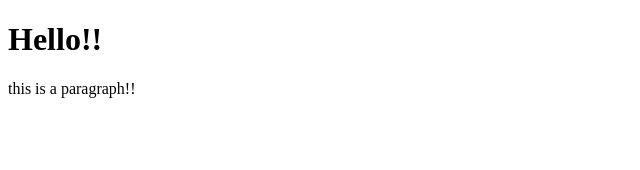
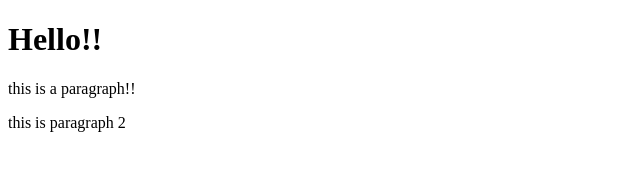
Before and after one commit to sudo-tony69/sudo-tony69.github.io, a plain HTML site: page index.html in a window 1280 px wide. Shown: the whole page, without its empty margins (0-640 px from the left). Drawn offline with Linux system fonts and the light colour scheme.

Commit message:
link hover test

```diff
--- a/css/theme-options/sage.css
+++ b/css/theme-options/sage.css
@@ -15,6 +15,7 @@
     --accent-color:  80, 250, 123;
     --accent-color-hover: rgb(var(--accent-color),.8);
     --link-color: #08803a;
+    --link-color-hover: #00f667;
     --link-color-hover: #8be9fd;
     --label-text-color: #282a36;
 
--- a/index.html
+++ b/index.html
@@ -8,5 +8,6 @@
 <body>
     <h1> Hello!!</h1>
     <p>this is a paragraph!!</p>
+    <p>this is paragraph 2</p>
 </body>
 </html>
```
